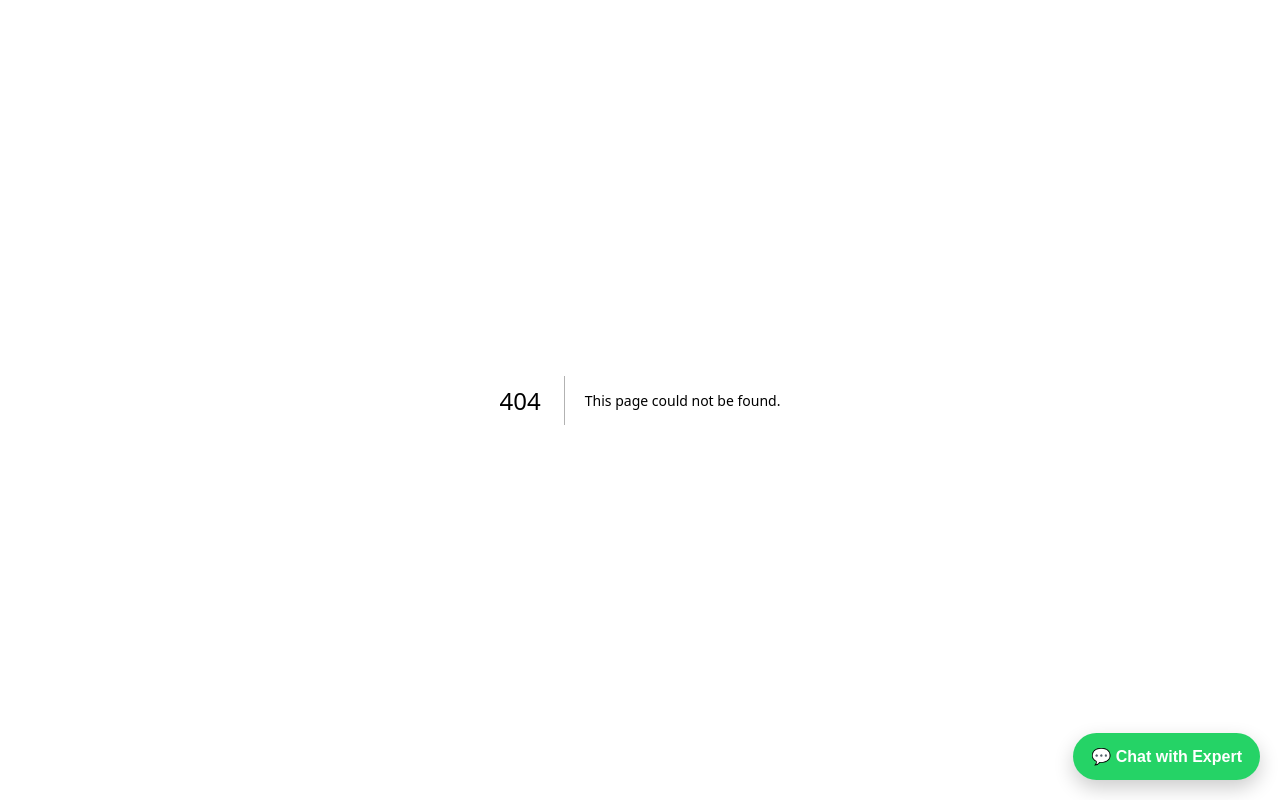
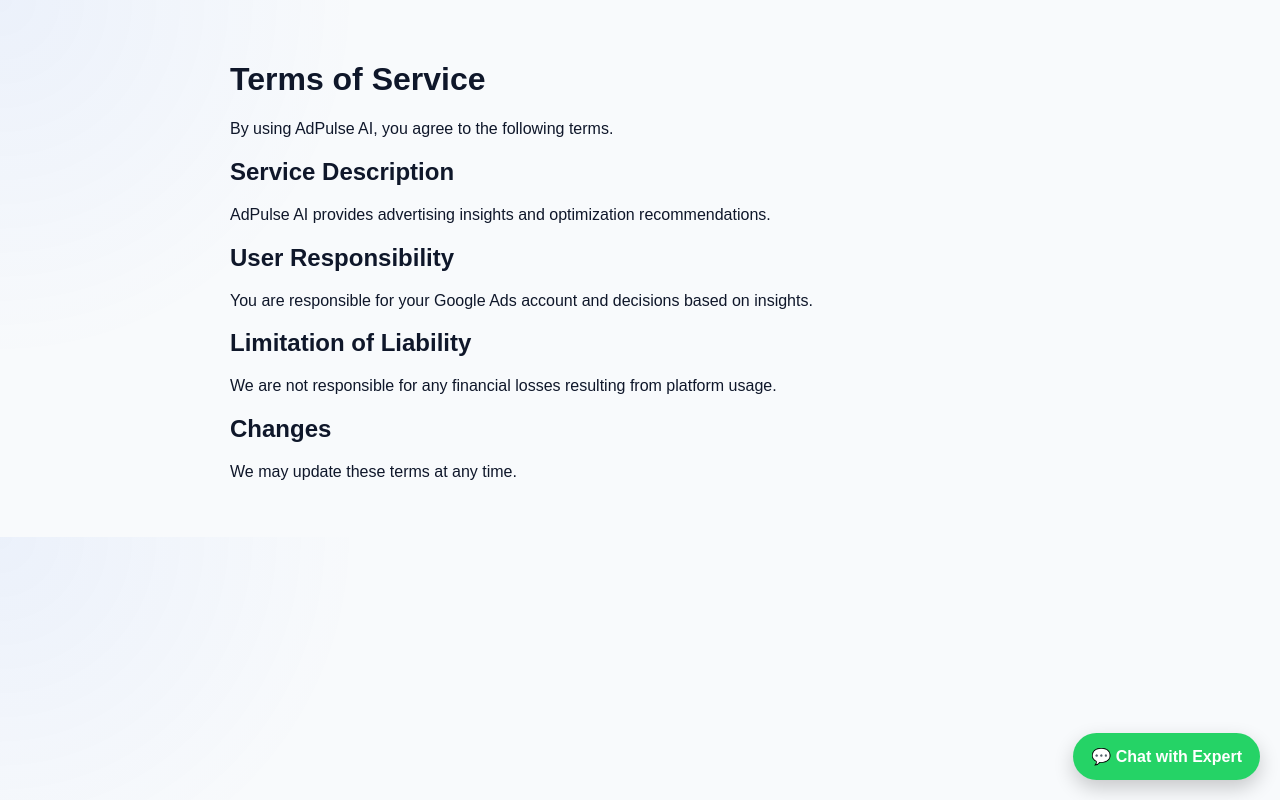
Before and after one commit to srinivarmab/adpulse-web, a Next.js app: page /terms in a window 1280 px wide. Before the commit this address had no page. Built offline with nearby package versions, Linux system fonts and the light colour scheme.

Commit message:
Create page.js

```diff
--- /dev/null
+++ b/app/terms/page.js
@@ -0,0 +1,31 @@
+export default function Terms() {
+  return (
+    <div style={{ padding: "40px", maxWidth: "900px", margin: "0 auto" }}>
+      <h1>Terms of Service</h1>
+
+      <p>
+        By using AdPulse AI, you agree to the following terms.
+      </p>
+
+      <h2>Service Description</h2>
+      <p>
+        AdPulse AI provides advertising insights and optimization recommendations.
+      </p>
+
+      <h2>User Responsibility</h2>
+      <p>
+        You are responsible for your Google Ads account and decisions based on insights.
+      </p>
+
+      <h2>Limitation of Liability</h2>
+      <p>
+        We are not responsible for any financial losses resulting from platform usage.
+      </p>
+
+      <h2>Changes</h2>
+      <p>
+        We may update these terms at any time.
+      </p>
+    </div>
+  );
+}
```
